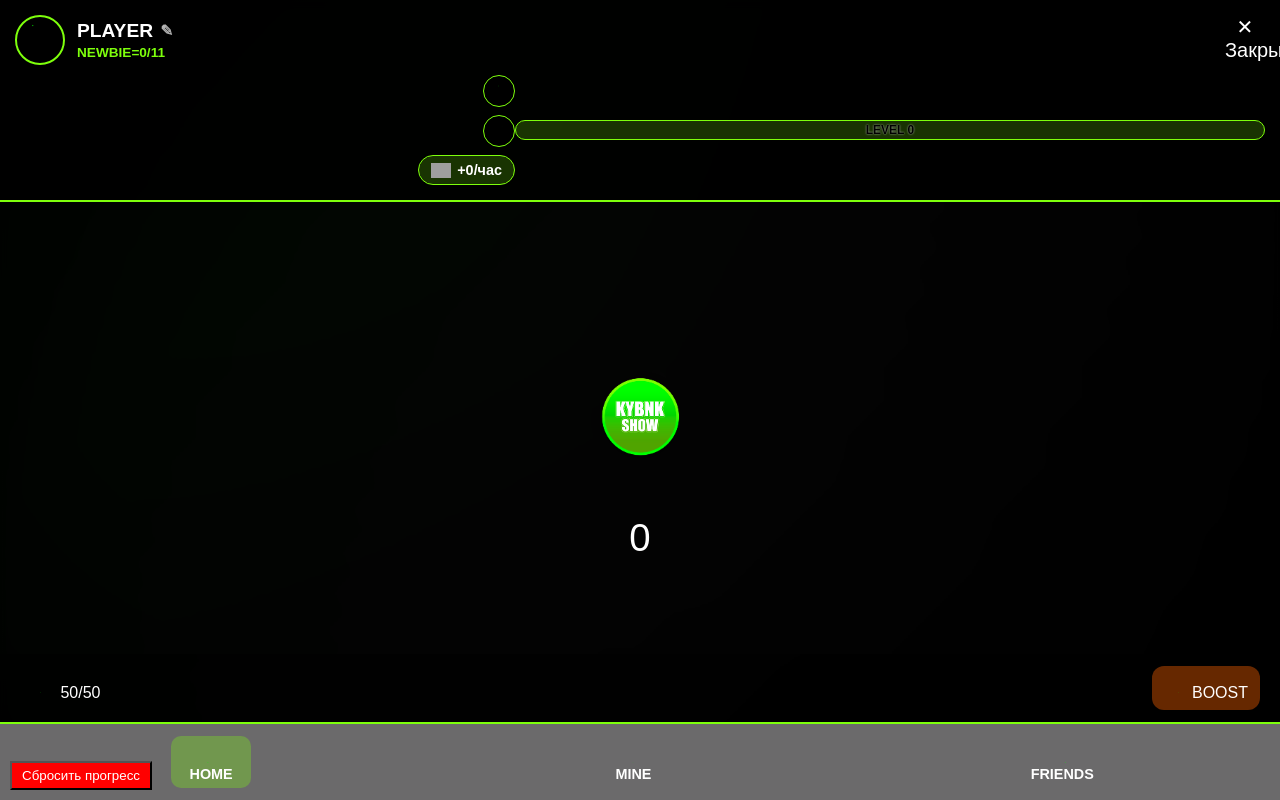
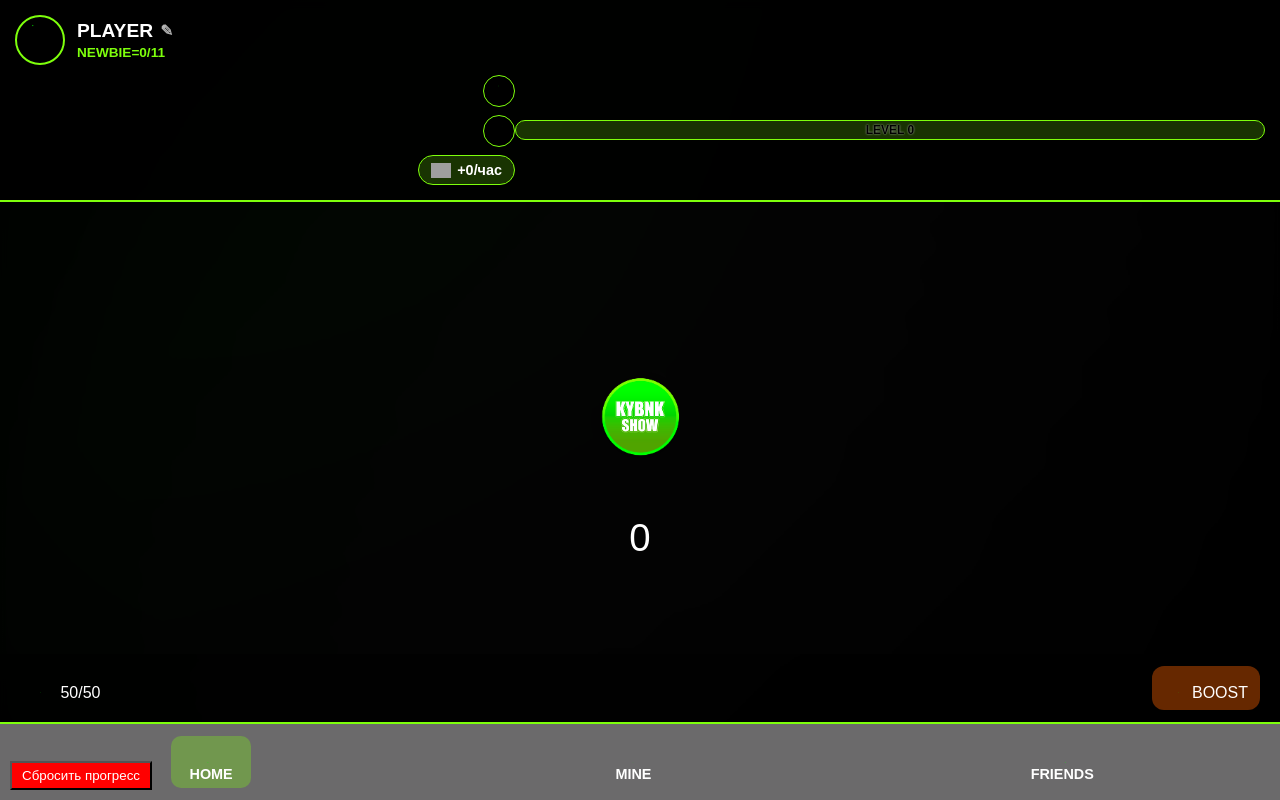
Before and after one commit to DANIL0372/kybnk_clicker, a Flask app: page / in a window 1280 px wide. Run offline with Flask 3, Linux system fonts and the light colour scheme; some libraries are stand-ins or nearby versions; grey boxes are pictures that could not be loaded.

Commit message:
Update index.html

```diff
--- a/templates/index.html
+++ b/templates/index.html
@@ -104,11 +104,5 @@ document.head.appendChild(meta);
         Сбросить прогресс
     </button>
 
-    <div class="fullscreen-container">
-        <!-- Ваш контент -->
-        <button id="close-button">✕ Закрыть</button>
-    </div>
-
-
 </body>
 </html>
```
